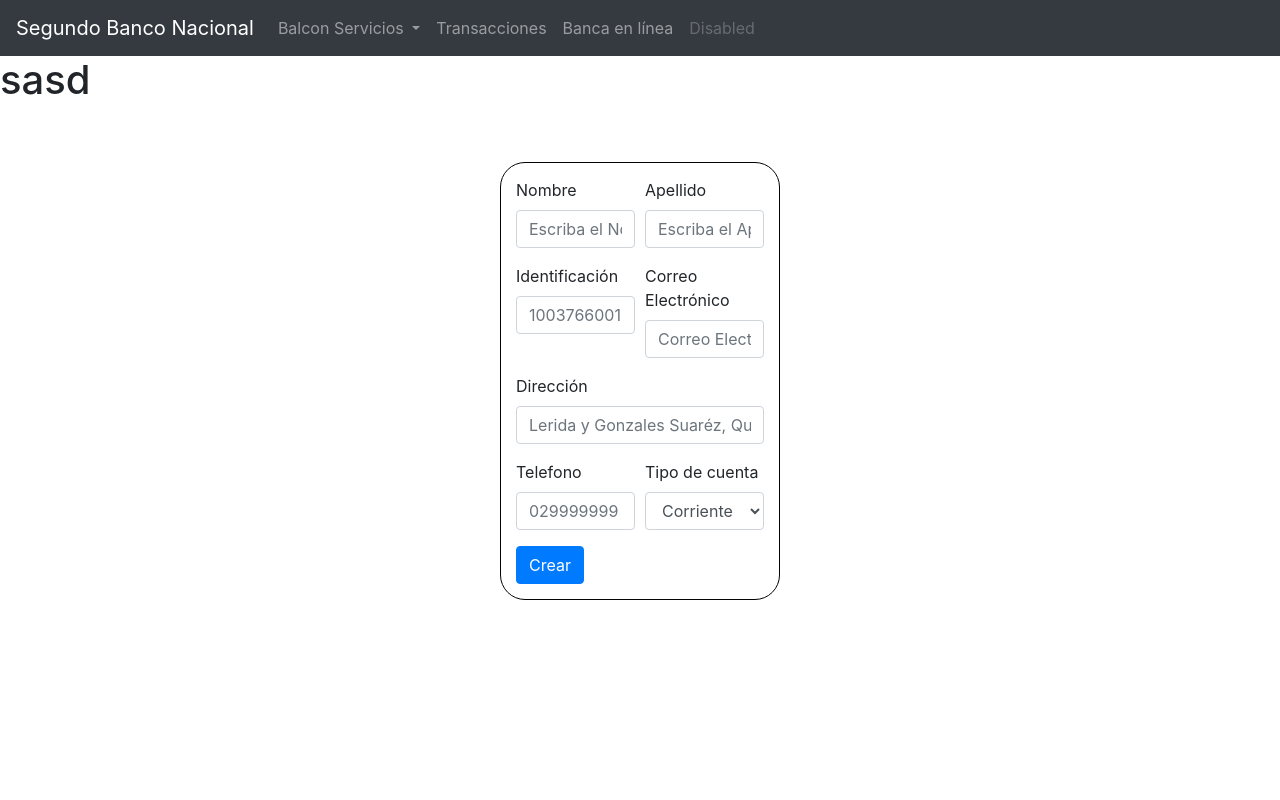
After one commit to israel2233/banco, a Django app: template balconServicios/templates/insertar_cuenta.html in a window 1280 px wide. The commit adds this page. Run offline with Django 3.2, Linux system fonts and the light colour scheme; the template is opened without the code that fills it, so the values that code supplies are empty; some libraries are stand-ins or nearby versions.

Commit message:
balcon listo

```diff
--- /dev/null
+++ b/balconServicios/static/css/balcon.css
@@ -0,0 +1,22 @@
+/* button  {
+    position: absolute;
+
+    color: blue;
+
+} */
+
+
+.padd {
+    padding-top: 50px;
+    padding-right: 500px;
+    padding-bottom: 50px;
+    padding-left: 500px;
+
+
+  }
+
+  form{
+    border: rgb(3, 3, 3) 1px solid;
+    padding: 15px;
+    border-radius: 25px;
+  }
--- /dev/null
+++ b/balconServicios/templates/base.html
@@ -0,0 +1,72 @@
+<html>
+    <head>
+        <meta charset="utf-8">
+        <meta name="viewport" content="width=device-width, initial-scale=1, shrink-to-fit=no">
+        <meta name="description" content="">
+        <meta name="author" content="">
+        <link rel="icon" href="favicon.ico">
+
+        <title>Segundo Banco Nacional</title>
+
+            {# Cargamos la librería #}
+          {% load bootstrap4 %}
+
+          {# CSS Bootstrap #}
+          {% bootstrap_css %}
+          {% load static %}
+            <!-- Styles -->
+            <link href="{% static 'css/balcon.css' %}" rel="stylesheet">
+            <!-- {% if messages %}
+            {% for message in messages %}
+                <script>alert('{{message}}')</script>
+            {% endfor %}
+          {% endif %} -->
+
+      </head>
+    <body>
+
+
+        <nav class="navbar navbar-expand-lg navbar-dark bg-dark">
+            <a class="navbar-brand" href="{% url 'Home' %}">Segundo Banco Nacional</a>
+            <button class="navbar-toggler" type="button" data-toggle="collapse" data-target="#navbarNav" aria-controls="navbarNav" aria-expanded="false" aria-label="Toggle navigation">
+              <span class="navbar-toggler-icon"></span>
+            </button>
+            <div class="collapse navbar-collapse" id="navbarNav">
+              <ul class="navbar-nav">
+                <li class="nav-item dropdown">
+                    <a class="nav-link dropdown-toggle" href="#" id="navbarDropdown" role="button" data-toggle="dropdown" aria-haspopup="true" aria-expanded="false">
+                      Balcon Servicios
+                    </a>
+                    <div class="dropdown-menu" aria-labelledby="navbarDropdown">
+                      <a class="dropdown-item" href="{% url 'Cuentas' %}">Crear cuenta bancaria</a>
+
+                    </div>
+                  </li>
+                <li class="nav-item">
+                  <a class="nav-link" href="#">Transacciones</a>
+                </li>
+                <li class="nav-item">
+                  <a class="nav-link" href="#">Banca en línea</a>
+                </li>
+                <li class="nav-item">
+                  <a class="nav-link disabled" href="#">Disabled</a>
+                </li>
+              </ul>
+            </div>
+          </nav>
+          {% if messages %}
+          <ul class="messages">
+              {% for message in messages %}
+              <li{% if message.tags %} class="{{ message.tags }}"{% endif %}>{{ message }}</li>
+              {% endfor %}
+          </ul>
+          {% endif %}
+        <!-- Contenido cambiante -->
+        {% block content %}
+
+        {% endblock %}
+
+          {% bootstrap_javascript jquery='full' %}
+    </body>
+
+</html>
--- /dev/null
+++ b/balconServicios/templates/cuenta_creada.html
@@ -0,0 +1 @@
+<h1>Cuenta creada con exito!!!</h1>
--- /dev/null
+++ b/balconServicios/templates/insertar_cuenta.html
@@ -0,0 +1,93 @@
+{% extends "base.html" %} {% load static %} {% block content %}
+<h1>sasd</h1>
+
+<div class="padd">
+  <form action="{% url 'Cuentas' %}" method="POST">
+    {% csrf_token %}
+    <div class="form-row">
+      <div class="form-group col-md-6">
+        <label for="inputNombre">Nombre</label>
+        <input
+          type="text"
+          class="form-control"
+          id="inputNombre"
+          placeholder="Escriba el Nombre"
+          required
+          name="nombre"
+        />
+      </div>
+      <div class="form-group col-md-6">
+        <label for="inputApellido">Apellido</label>
+        <input
+          type="text"
+          class="form-control"
+          id="inputApellido"
+          placeholder="Escriba el Apellido"
+          required
+          name="apellido"
+        />
+      </div>
+      <div class="form-group col-md-6">
+        <label for="inputCI">Identificación</label>
+        <input
+          type="text"
+          class="form-control"
+          id="inputCI"
+          placeholder="1003766001"
+          maxlength="10"
+          minlength="10"
+          onkeypress="return event.charCode >= 48 && event.charCode <= 57"
+          required
+          name="identificacion"
+        />
+      </div>
+      <div class="form-group col-md-6">
+        <label for="inputEmail4">Correo Electrónico</label>
+        <input
+          type="email"
+          class="form-control"
+          id="inputEmail4"
+          placeholder="Correo Electrónico"
+          required
+          name="correo_electronico"
+        />
+      </div>
+    </div>
+    <div class="form-group">
+      <label for="inputDir">Dirección</label>
+      <input
+        type="text"
+        class="form-control"
+        id="inputDir"
+        placeholder="Lerida y Gonzales Suaréz, Quito"
+        required
+        name="direccion"
+      />
+    </div>
+    <div class="form-row">
+      <div class="form-group col-md-6">
+        <label for="inputTelf">Telefono</label>
+        <input
+          type="text"
+          class="form-control"
+          id="inputTelf"
+          required
+          placeholder="029999999"
+          name="telefono"
+        />
+      </div>
+      <div class="form-group col-md-6">
+        <label for="inputTipo">Tipo de cuenta</label>
+        <select id="inputTipo" class="form-control" required name="tipo_cuenta">
+          <option selected value="Corriente">Corriente</option>
+          <option value="Ahorros">Ahorros</option>
+        </select>
+      </div>
+    </div>
+    <button type="submit" class="btn btn-primary">Crear</button>
+  </form>
+</div>
+
+
+
+{% endblock %}
--- a/banco/settings.py
+++ b/banco/settings.py
@@ -11,6 +11,8 @@ https://docs.djangoproject.com/en/3.1/ref/settings/
 """
 
 from pathlib import Path
+import os
+os.environ.setdefault("DJANGO_SETTINGS_MODULE", __file__)
 
 # Build paths inside the project like this: BASE_DIR / 'subdir'.
 BASE_DIR = Path(__file__).resolve().parent.parent
@@ -38,6 +40,7 @@ INSTALLED_APPS = [
     'django.contrib.messages',
     'django.contrib.staticfiles',
     'balconServicios',
+    "bootstrap4",
 ]
 
 MIDDLEWARE = [
@@ -55,7 +58,7 @@ ROOT_URLCONF = 'banco.urls'
 TEMPLATES = [
     {
         'BACKEND': 'django.template.backends.django.DjangoTemplates',
-        'DIRS': [],
+        'DIRS': [os.path.join(BASE_DIR, 'templates')],
         'APP_DIRS': True,
         'OPTIONS': {
             'context_processors': [
--- a/banco/urls.py
+++ b/banco/urls.py
@@ -14,11 +14,11 @@ Including another URLconf
     2. Add a URL to urlpatterns:  path('blog/', include('blog.urls'))
 """
 from django.contrib import admin
-from django.urls import path
-from balconServicios.views import pagina_principal
+from django.urls import path, include
 
 urlpatterns = [
     path('admin/', admin.site.urls),
-    path('balcon_pagina_principal/', pagina_principal),
+    path('', include('balconServicios.urls')),
+
 
 ]
```
Also changed, not shown: balconServicios/forms.py (added, +10 -0 lines), balconServicios/funciones.py (added, +21 -0 lines), balconServicios/models.py (+16 -0 lines), balconServicios/templates/pagina_principal.html (+8 -8 lines), balconServicios/urls.py (added, +12 -0 lines), balconServicios/views.py (+43 -2 lines), balconServicios/migrations/0001_initial.py, balconServicios/migrations/0002_auto_20210312_2150.py (added).
